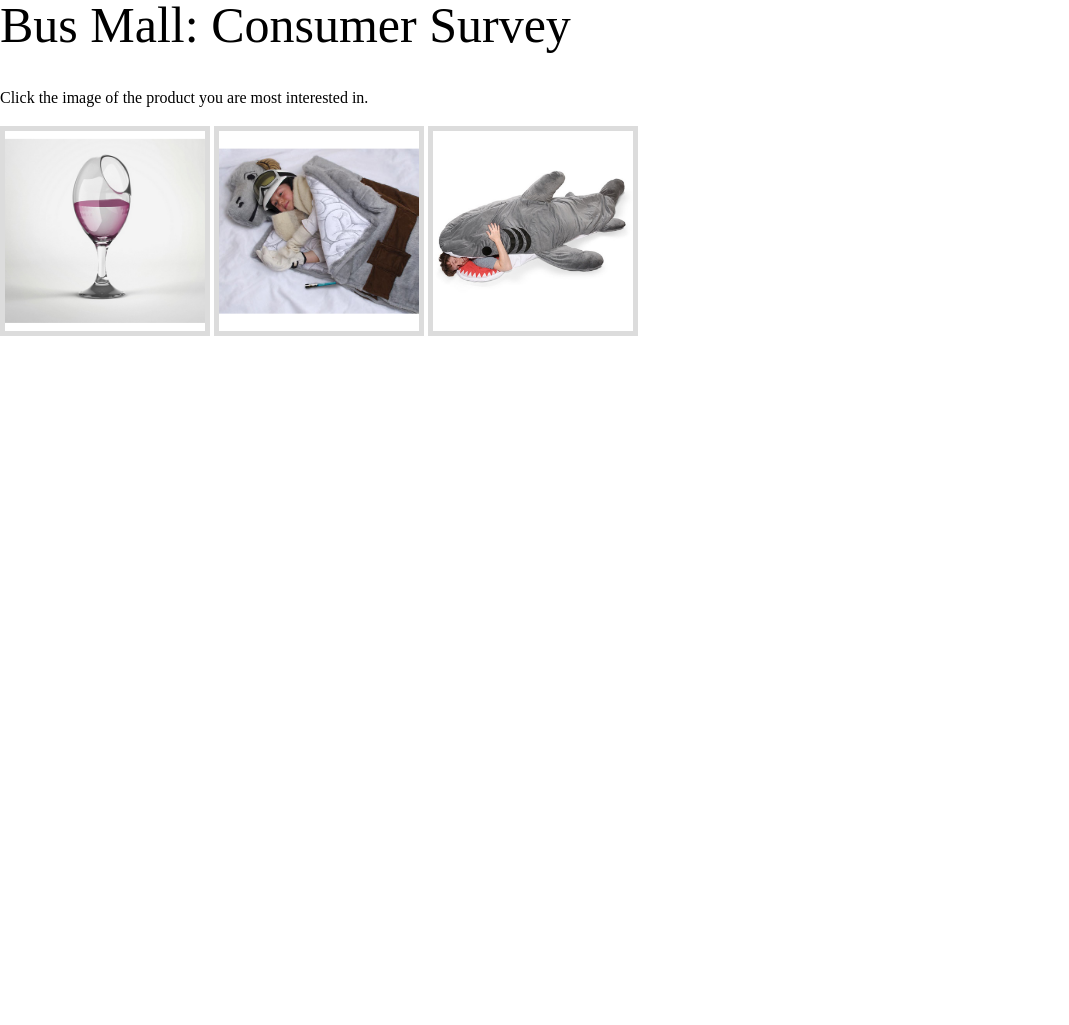
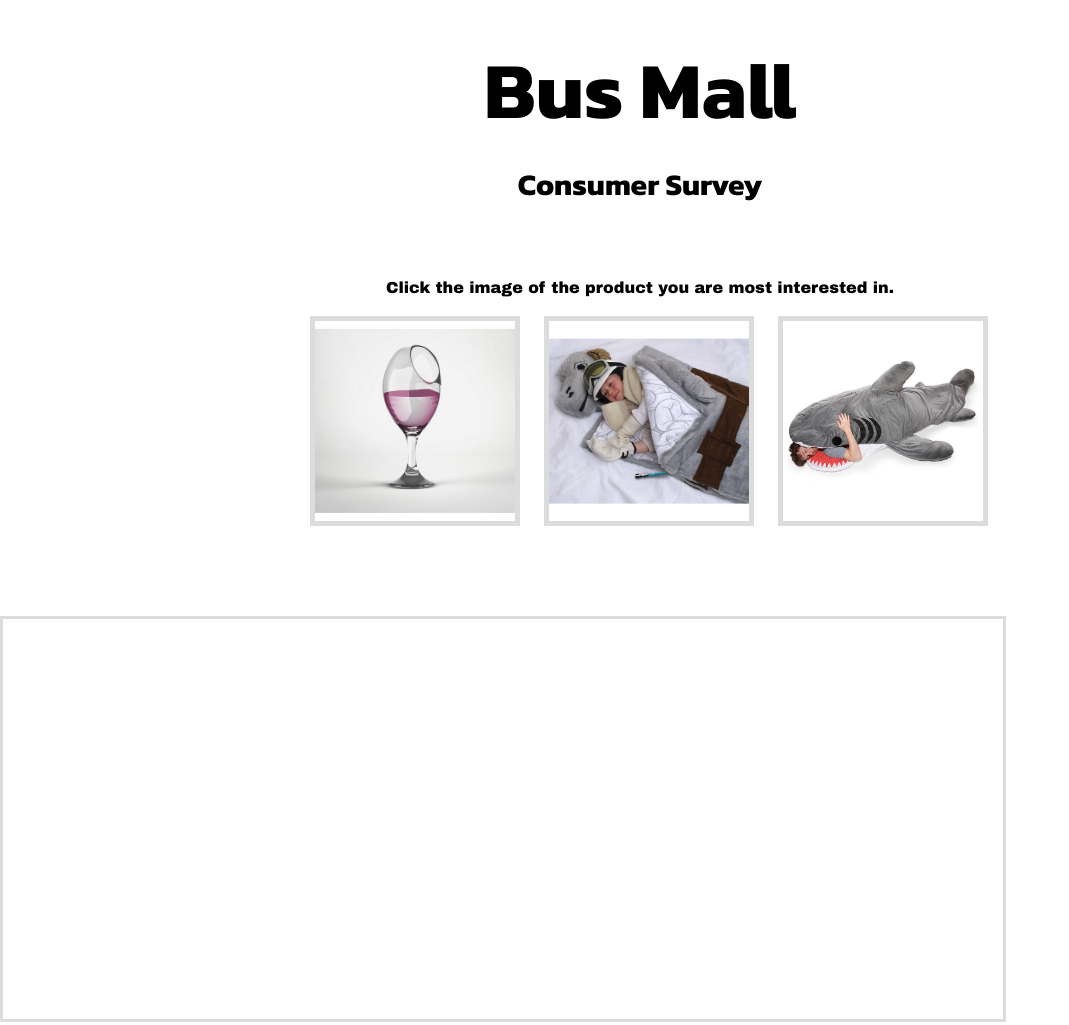
Before and after one commit to jeffborda/buss-mall, a plain HTML site: page index.html in a window 1280 px wide. Shown: the whole page, without its empty margins (0-1069 px from the left). Before the commit the page ends 829 px from the top, so only its background shows below. Drawn offline with nearby package versions, Linux system fonts and the light colour scheme.

Commit message:
css added, everything centered

```diff
--- a/css/style.css
+++ b/css/style.css
@@ -1,17 +1,32 @@
 h1 {
-  font-size: 50px;
+  font-size: 80px;
+  font-family: 'Kanit', sans-serif;
+  text-align: center;
+  margin-top: 50px;
   margin-bottom: 40px;
 }
+h2 {
+  font-size: 30px;
+  font-family: 'Kanit', sans-serif;
+  text-align: center;
+  margin-bottom: 80px;
+}
+
 p {
   margin-bottom: 20px;
+  text-align: center;
+  font-family: 'Archivo Black', sans-serif;
 }
 
 ul {
 height: 300px;
+width: 700px;
+margin: 0px auto;
 }
 
 li {
   display: inline-block;
+  margin-left: 20px;
   width: 200px;
   height: 200px;
   border: 5px solid gainsboro;
@@ -26,7 +41,13 @@ li img {
   max-width: 100%;
   margin: 0px auto; /* centers img's horizontally, but not vertically*/
 }
+canvas {
+  margin: 0px auto;
+  border: 3px solid gainsboro;
+}
 
+
+/* For displaying the list made on day 1 */
 table, th, td {
   font-family: 'Arial', sans-serif;
   border: 1px solid black;
--- a/index.html
+++ b/index.html
@@ -8,10 +8,12 @@
   <title>Bus Mall Marketing Research</title>
   <link href="css/reset.css" type="text/css" rel="stylesheet" />
   <link href="css/style.css" type="text/css" rel="stylesheet" />
+  <link href="https://fonts.googleapis.com/css?family=Archivo+Black|Kanit:700" rel="stylesheet">
 </head>
 
 <body>
-  <h1>Bus Mall: Consumer Survey</h1>
+  <h1>Bus Mall</h1>
+  <h2>Consumer Survey</h2>
   <p>Click the image of the product you are most interested in.</p>
   <ul>
     <li>
--- a/js/app.js
+++ b/js/app.js
@@ -196,6 +196,7 @@ var data = {
 
 function drawChart() {
   var ctx = document.getElementById('vote-chart').getContext('2d');
+  //eslint-disable-next-line
   votesChart = new Chart(ctx, {
     type: 'bar',
     data: data,
```
